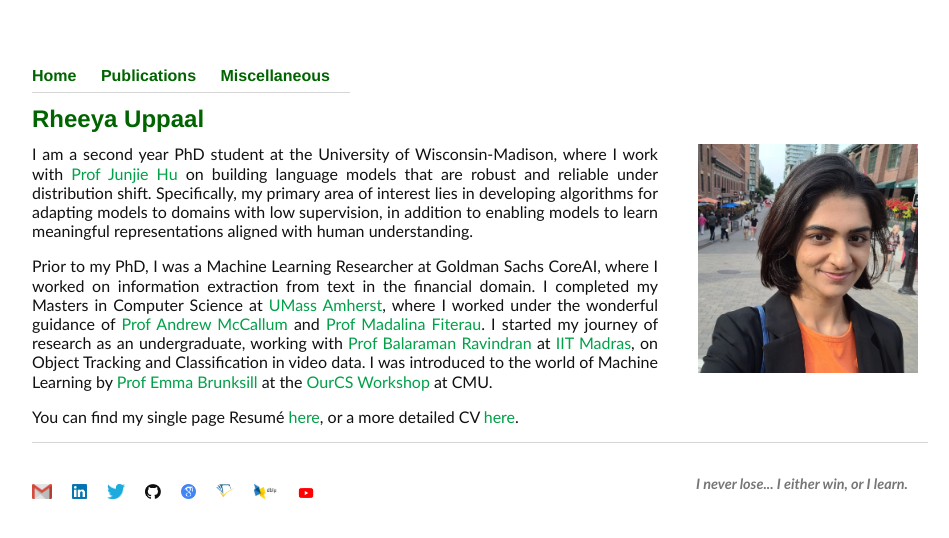
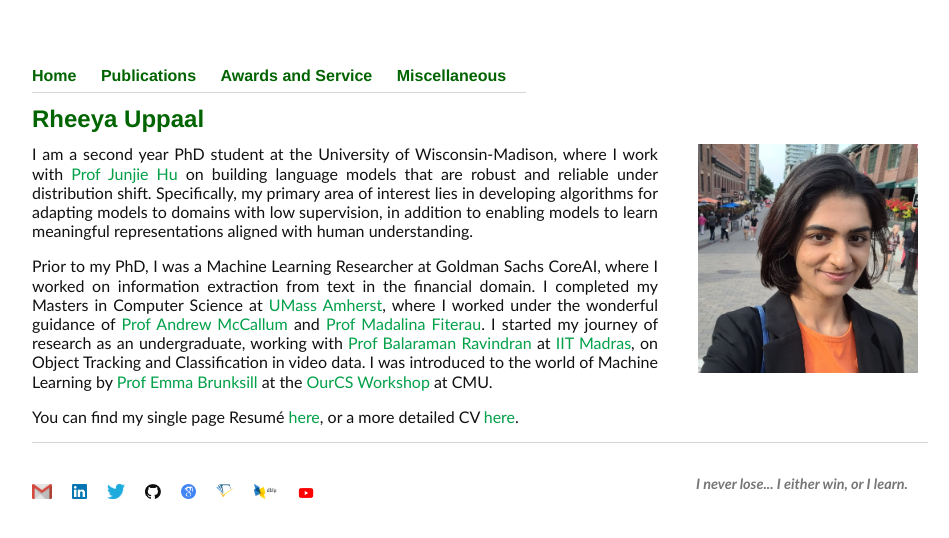
Before and after one commit to Uppaal/Uppaal.github.io, a Jekyll site: the page built from index.html, in a window 1280 px wide. Shown: the top 538 px of the page, without its empty margins (160-1109 px from the left). Built offline with Jekyll 4.4.1, drawn with Linux system fonts in a browser that asks for light colours.

Commit message:
Update default.html

```diff
--- a/_layouts/default.html
+++ b/_layouts/default.html
@@ -11,6 +11,7 @@
 	    		<ul>
 				<li><a href="/">Home</a></li>
 			   	<li><a href="/research.html">Publications</a></li>
+				<li><a href="/awards.html">Awards and Service</a></li>
 	    			<li><a href="/misc.html">Miscellaneous</a></li>
 	    		</ul>
 			</nav>
```
